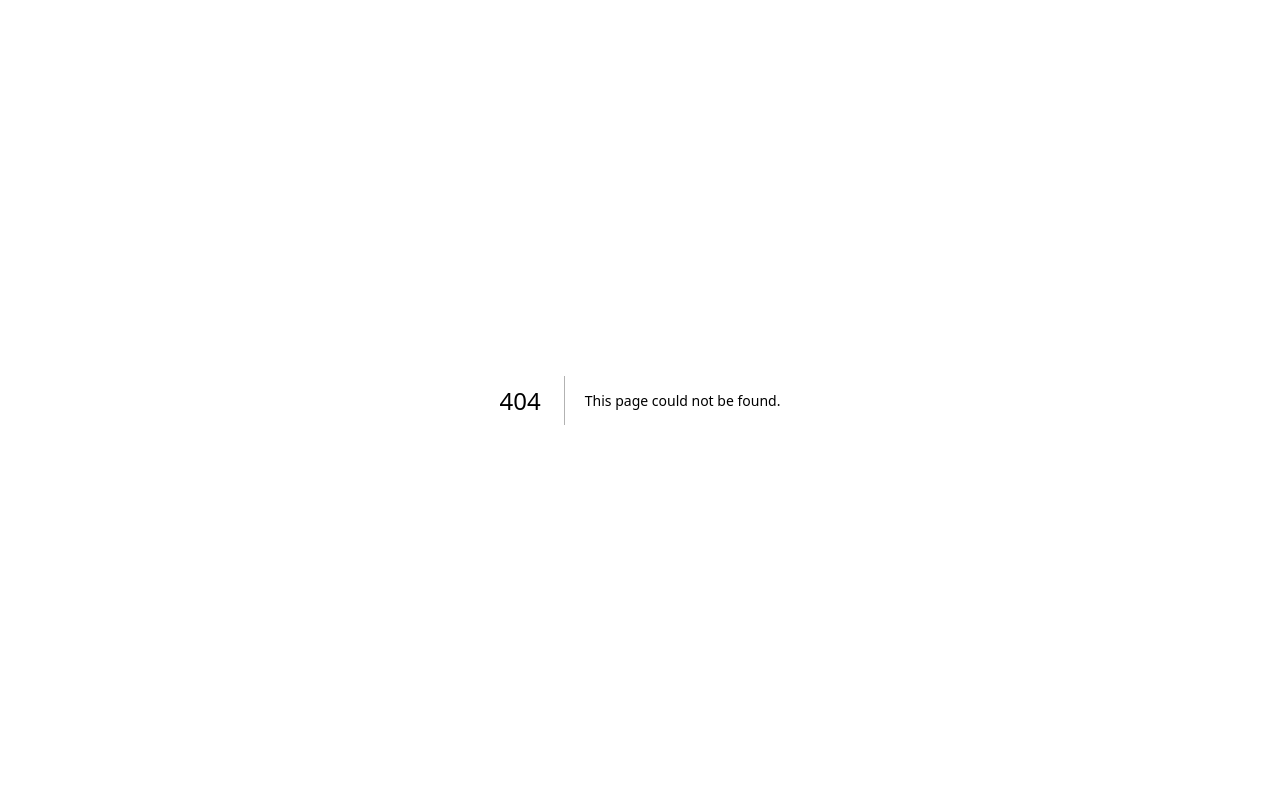
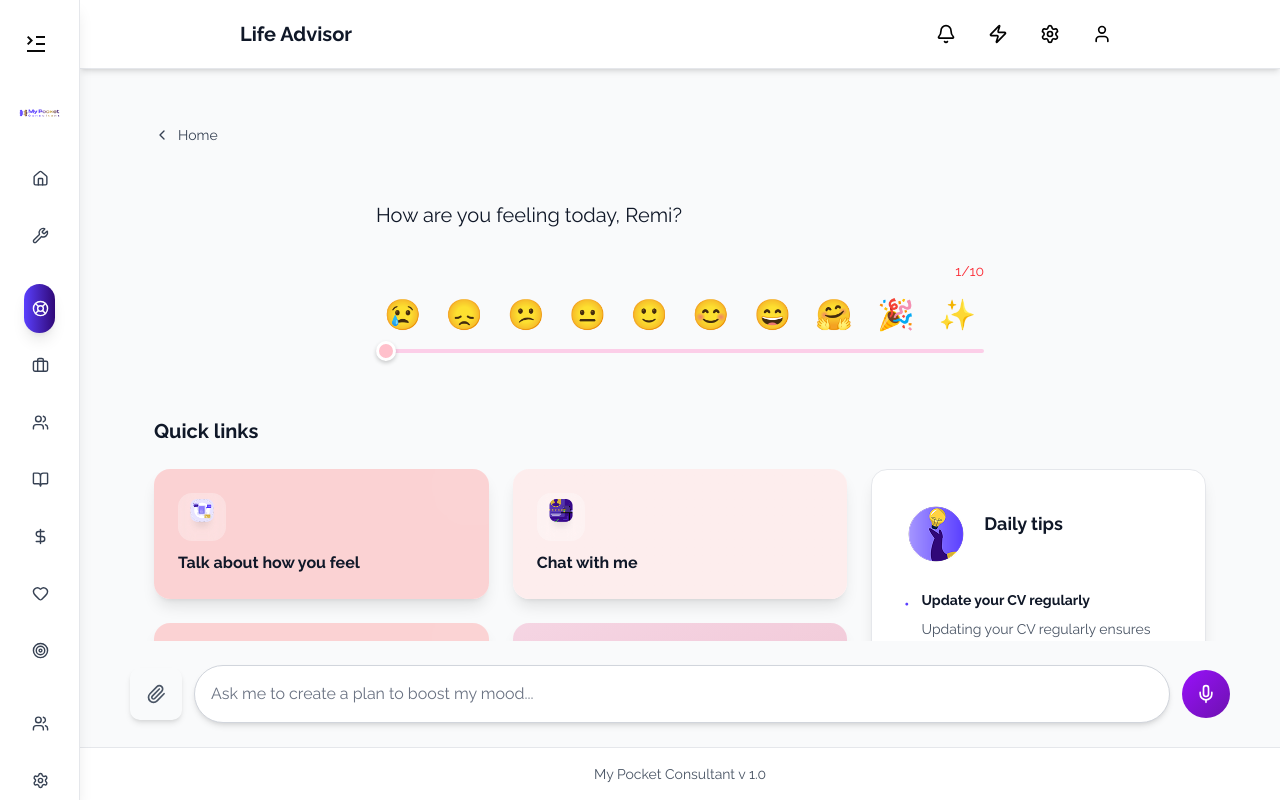
Before and after one commit to mypocketconsultant/mpc-web, a Next.js app: page /Life in a window 1280 px wide. Before the commit this address had no page. Built offline with nearby package versions, Linux system fonts and the light colour scheme.

Commit message:
Add Life Advisor route with mood selector and existing components

```diff
--- /dev/null
+++ b/app/(dashboard)/Life/components/MoodSelector.tsx
@@ -0,0 +1,98 @@
+"use client";
+
+import React, { useState } from "react";
+
+interface MoodSelectorProps {
+  onMoodSelect?: (mood: number) => void;
+}
+
+export default function MoodSelector({ onMoodSelect }: MoodSelectorProps) {
+  const [selectedMood, setSelectedMood] = useState<number | null>(null);
+
+  const moods = [
+    { emoji: "😢", label: "Very sad" },
+    { emoji: "😞", label: "Sad" },
+    { emoji: "😕", label: "Okay" },
+    { emoji: "😐", label: "Neutral" },
+    { emoji: "🙂", label: "Good" },
+    { emoji: "😊", label: "Happy" },
+    { emoji: "😄", label: "Very happy" },
+    { emoji: "🤗", label: "Excited" },
+    { emoji: "🎉", label: "Celebratory" },
+    { emoji: "✨", label: "Amazing" },
+  ];
+
+  const handleMoodSelect = (index: number) => {
+    setSelectedMood(index);
+    onMoodSelect?.(index);
+  };
+
+ return (
+    <div className="w-full max-w-2xl mx-auto  rounded-2xl p-8 mb-8">
+      <h2 className="text-xl font-normal text-gray-900 mb-8">
+        How are you feeling today, Remi?
+      </h2>
+
+      {/* Score Display */}
+      <div className="flex justify-end mb-4">
+        <span className="text-sm font-medium text-red-500">
+          {selectedMood !== null ? `${selectedMood + 1}/10` : "1/10"}
+        </span>
+      </div>
+
+      {/* Mood Emojis */}
+      <div className="flex justify-between items-center mb-4 px-2">
+        {moods.map((mood, index) => (
+          <button
+            key={index}
+            onClick={() => handleMoodSelect(index)}
+            className={`text-3xl transition-all hover:scale-125 active:scale-95 ${
+              selectedMood === index ? "scale-125" : ""
+            }`}
+            title={mood.label}
+          >
+            {mood.emoji}
+          </button>
+        ))}
+      </div>
+
+      {/* Slider Track */}
+      <div className="relative">
+        <div className="h-1 bg-pink-200 rounded-full" />
+        <input
+          type="range"
+          min="0"
+          max="9"
+          value={selectedMood ?? 0}
+          onChange={(e) => handleMoodSelect(parseInt(e.target.value))}
+          className="absolute top-0 left-0 w-full h-1 appearance-none bg-transparent cursor-pointer"
+          style={{
+            WebkitAppearance: "none",
+          }}
+        />
+        <style jsx>{`
+          input[type="range"]::-webkit-slider-thumb {
+            -webkit-appearance: none;
+            appearance: none;
+            width: 20px;
+            height: 20px;
+            border-radius: 50%;
+            background: #FFC0CB;
+            cursor: pointer;
+            border: 3px solid white;
+            box-shadow: 0 2px 4px rgba(0, 0, 0, 0.2);
+          }
+          input[type="range"]::-moz-range-thumb {
+            width: 20px;
+            height: 20px;
+            border-radius: 50%;
+            background: #FFC0CB;
+            cursor: pointer;
+            border: 3px solid white;
+            box-shadow: 0 2px 4px rgba(0, 0, 0, 0.2);
+          }
+          `}</style>
+        </div>
+      </div>
+    );
+  }
--- /dev/null
+++ b/app/(dashboard)/Life/page.tsx
@@ -0,0 +1,145 @@
+"use client";
+
+import React, { useState } from "react";
+import { usePathname } from "next/navigation";
+import Link from "next/link";
+import {
+  ChevronLeft,
+  Zap,
+  Send,
+  Lightbulb,
+  Share2,
+  Settings as SettingsIcon,
+  User,
+  Bell,
+  Paperclip,
+  FileText,
+} from "lucide-react";
+import Image from "next/image";
+import resumeIcon from "@/public/daily.png";
+import cvIcon from "@/public/career.png";
+import careerIcon from "@/public/career.png";
+import resourcesIcon from "@/public/ai.png";
+import tipsIcon from "@/public/tip.png";
+import SuggestedPrompts, {
+  SuggestedPrompt,
+} from "../career/components/SuggestedPrompts";
+import QuickLinksSection, { QuickLink } from "../career/components/QuickLinksSection";
+import Header from "@/app/components/header";
+import InputFooter from "@/app/components/InputFooter";
+import MoodSelector from "./components/MoodSelector";
+
+export default function LifeAdvisorPage() {
+  const pathname = usePathname();
+  const [selectedPrompt, setSelectedPrompt] = useState<string | null>(null);
+  const [inputValue, setInputValue] = useState("");
+
+  const quickLinks: QuickLink[] = [
+    {
+      id: "mood",
+      title: "Talk about how you feel",
+      icon: <Image src={resumeIcon} alt="Mood" width={32} height={32} />,
+      color: "from-[#FBD2D3] to-[#FBD2D3]",
+      href: "#",
+    },
+    {
+      id: "chat",
+      title: "Chat with me",
+      icon: <Image src={cvIcon} alt="Chat" width={32} height={32} />,
+      color: "from-[#FDEDED] to-[#FDEDED]",
+      href: "#",
+    },
+    {
+      id: "planner",
+      title: "Life Planner",
+      icon: <Image src={careerIcon} alt="Planner" width={32} height={32} />,
+      color: "from-[#FBD2D3] to-[#FBD2D3]",
+      href: "#",
+    },
+    {
+      id: "insights",
+      title: "Insights and saved resources",
+      icon: (
+        <Image src={resourcesIcon} alt="Insights" width={32} height={32} />
+      ),
+      color: "from-[#F5D5E3] to-[#F0C4D4]",
+      href: "#",
+    },
+  ];
+
+  const suggestedPrompts = [
+    {
+      id: 1,
+      iconImage: "/daily.png",
+      title: "Create morning routine that boosts mood",
+      subtitle: "",
+    },
+    {
+      id: 2,
+      iconImage: "/ai.png",
+      title: "Create routine with 20% social activities",
+      subtitle: "",
+    },
+    {
+      id: 3,
+      iconImage: "/career.png",
+      title: "Create routine that ensures 7 hours sleep",
+      subtitle: "",
+    },
+  ];
+
+  return (
+    <div className="flex flex-col h-full">
+      <Header title="Life Advisor" />
+      {/* Main Content */}
+      <main className="flex-1 overflow-auto max-w-[1100px] mx-auto scrollbar-hide">
+        <div className="max-w-7xl mx-auto px-6 py-8">
+          {/* Go back home */}
+          <Link href="/home">
+            <button className="flex items-center gap-2 text-sm text-gray-700 hover:text-[#5A3FFF] my-6 transition-colors">
+              <ChevronLeft className="h-4 w-4" />
+              <span>Home</span>
+            </button>
+          </Link>
+
+          {/* Mood Question */}
+          <div className="mb-8">
+            <MoodSelector />
+          </div>
+          {/* Quick Links Section */}
+          <QuickLinksSection
+            quickLinks={quickLinks}
+            dailyTip={{
+              title: "Update your CV regularly",
+              description:
+                "Updating your CV regularly ensures that all important contexts with regards to your skills are fully represented in your resume.",
+            }}
+            tipsIcon={tipsIcon}
+          />
+
+          <hr className="my-10" />
+
+          {/* Today's Suggested Prompts Section */}
+          <SuggestedPrompts
+            prompts={suggestedPrompts.map((prompt) => ({
+              id: prompt.id.toString(),
+              title: prompt.title,
+              iconImage: prompt.iconImage,
+              bgColor: "bg-gradient-to-br from-[#E8D5FF] to-[#F0E6FF]",
+              iconColor: "text-2xl",
+            }))}
+            selectedPrompt={selectedPrompt}
+            onSelect={(id) => setSelectedPrompt(id)}
+          />
+        </div>
+      </main>
+
+      {/* Chat Input Footer */}
+      <InputFooter
+        placeholder="Ask me to create a plan to boost my mood..."
+        onSend={(message) => console.log("Sent:", message)}
+        onAttach={() => console.log("Attach clicked")}
+      />
+    </div>
+  );
+}
--- a/app/(dashboard)/career/components/SuggestedPrompts.tsx
+++ b/app/(dashboard)/career/components/SuggestedPrompts.tsx
@@ -32,7 +32,7 @@ export default function SuggestedPrompts({
 
       <div className="grid grid-cols-1 mt-10 md:grid-cols-3 gap-4">
         {prompts.map((prompt) => {
-          const className = `flex flex-col items-start gap-3 p-5 rounded-2xl transition-all border bg-white ${
+          const className = `flex flex-col items-start gap-3 p-5 rounded-2xl transition-all border bg-blue-100 ${
             selectedPrompt === prompt.id
               ? "border-[#9B7FFF] shadow-md"
               : "border-gray-200 hover:shadow-md"
--- a/app/(dashboard)/career/components/TimelineWidget.tsx
+++ b/app/(dashboard)/career/components/TimelineWidget.tsx
@@ -47,14 +47,14 @@ export default function TimelineWidget({
             <ChevronLeft className="w-5 h-5 text-gray-600" />
           </button>
 
-          <div className="flex items-center p-5 bg-white rounded-lg gap-3">
-            <span className="text-base font-semibold text-gray-900">
+          <div className="flex items-center p-5 bg-white gap-2">
+            <span className="text-base font-medium text-gray-700">
               {currentWeek}
             </span>
             <select
               value={viewType}
               onChange={(e) => onViewChange?.(e.target.value as "week" | "month")}
-              className="px-3 py-2 text-base font-medium text-gray-900 bg-white border border-gray-300 rounded-lg focus:outline-none focus:ring-2 focus:ring-[#5A3FFF] focus:border-transparent cursor-pointer hover:border-gray-400 transition-all"
+              className="text-base text-gray-600 bg-transparent border-0 focus:outline-none cursor-pointer"
             >
               <option value="week">Week view</option>
               <option value="month">Month view</option>
--- a/app/(dashboard)/layout.tsx
+++ b/app/(dashboard)/layout.tsx
@@ -33,7 +33,7 @@ export default function DashboardLayout({
   ]
 
   const modules = [
-    { icon: LifeBuoy, label: "Life Advisor", href: "/modules/life-advisor" },
+    { icon: LifeBuoy, label: "Life Advisor", href: "/Life" },
     { icon: Briefcase, label: "Career Consulting", href: "/career" },
     { icon: Users, label: "Business Consultancy", href: "/modules/business-consultancy" },
     { icon: BookOpen, label: "Study Support", href: "/modules/study-support" },
```
